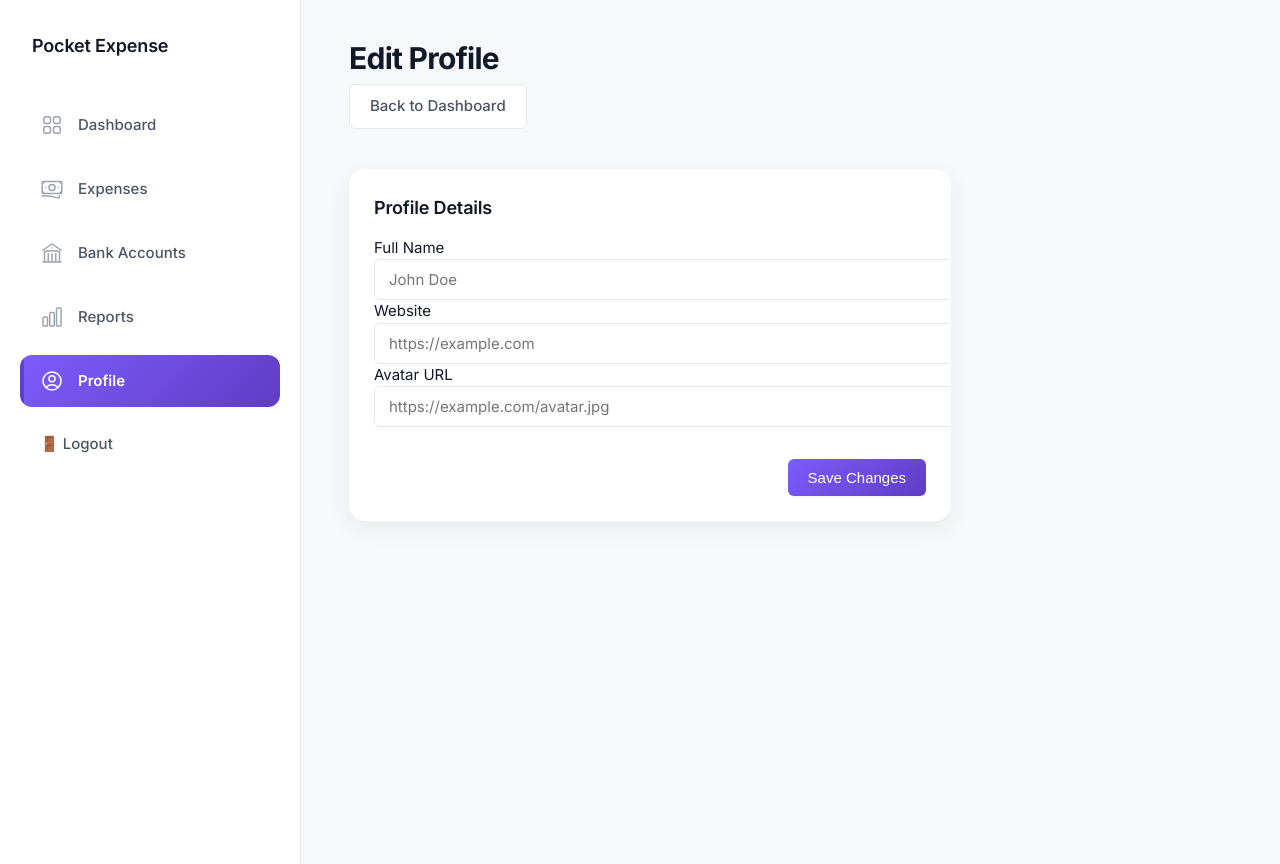
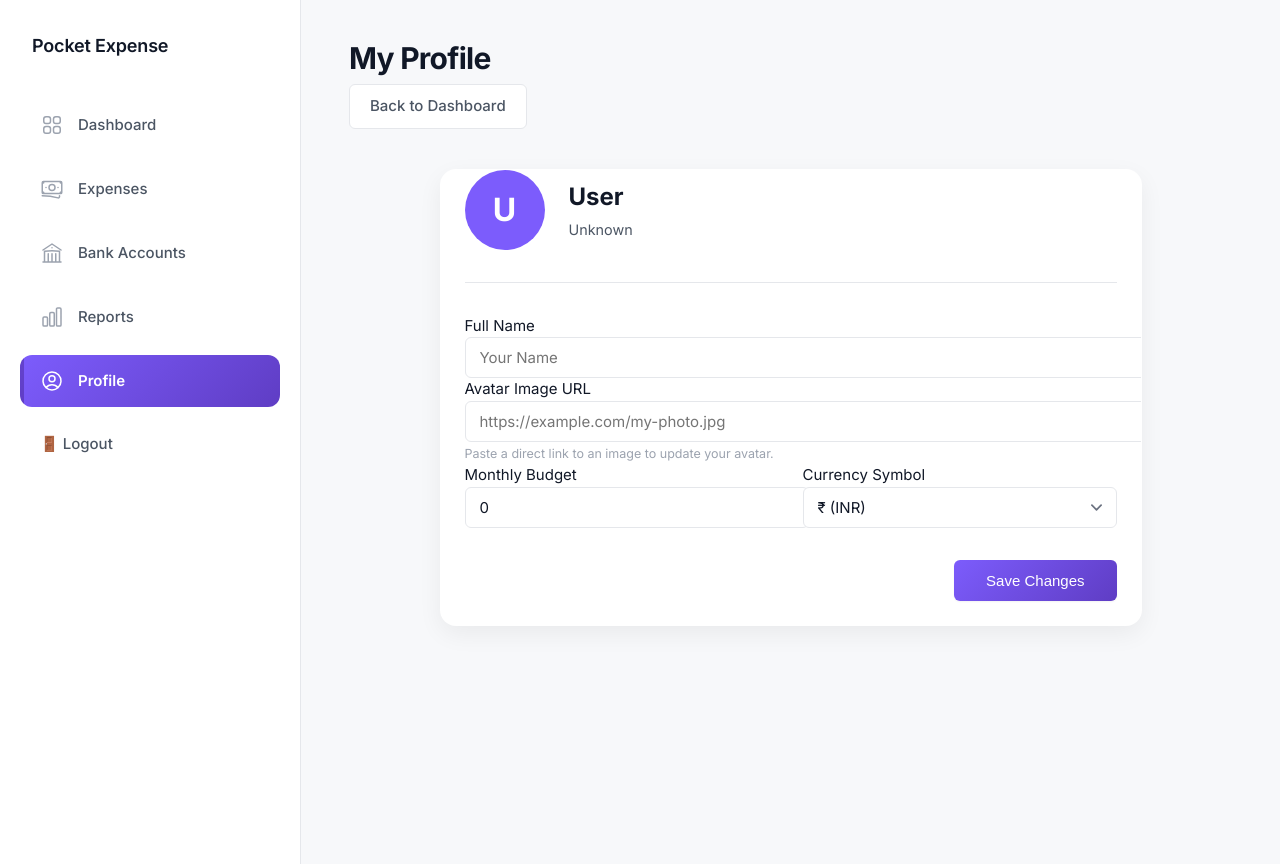
Before and after one commit to parthhkdigiverse/expense-tracker, a Flask app: page /profile in a window 1280 px wide. Run offline with Flask 3, Linux system fonts and the light colour scheme; a user stored in the database is signed in.

Commit message:
Add files via upload

```diff
--- a/app.py
+++ b/app.py
@@ -184,7 +184,8 @@ def dashboard():
                            profile=profile,
                            expenses=expenses, total=total_expense, total_income=total_income,
                            budget=budget, percentage=percentage,
-                           progress_class=progress_class)
+                           progress_class=progress_class,
+                           currency=profile.get('currency', '₹'))
 
 @app.route('/expenses')
 def expenses():
@@ -218,12 +219,16 @@ def expenses():
         banks_res = get_db(token).table('bank_accounts').select('id, bank_name').eq('user_id', session['user']).execute()
         banks = banks_res.data
 
+        profile_res = get_db(token).table('profiles').select('currency').eq('id', session['user']).execute()
+        currency = profile_res.data[0]['currency'] if profile_res.data else '₹'
+
     except Exception as e:
         flash(f"Error fetching expenses: {str(e)}", 'error')
         expenses = []
         banks = []
+        currency = '₹'
 
-    return render_template('expenses.html', expenses=expenses, banks=banks)
+    return render_template('expenses.html', expenses=expenses, banks=banks, currency=currency)
 
 @app.route('/banks')
 def banks():
@@ -240,6 +245,14 @@ def banks():
 
     return render_template('banks.html', banks=banks)
 
+# Helper to get profile with defaults
+def get_user_profile(token):
+    try:
+        res = get_db(token).table('profiles').select('*').eq('id', session['user']).execute()
+        return res.data[0] if res.data else {}
+    except:
+        return {}
+
 @app.route('/profile', methods=['GET', 'POST'])
 def profile():
     if 'user' not in session:
@@ -250,31 +263,35 @@ def profile():
 
     if request.method == 'POST':
         full_name = request.form.get('full_name')
-        website = request.form.get('website')
         avatar_url = request.form.get('avatar_url')
+        budget_val = request.form.get('budget', 0)
+        currency_val = request.form.get('currency', '₹')
 
         try:
-            # Pass the user's JWT to authorize the request against RLS policies
-
             get_db(token).table('profiles').update({
                 'full_name': full_name,
-                'website': website,
-                'avatar_url': avatar_url
+                'avatar_url': avatar_url,
+                'budget': float(budget_val),
+                'currency': currency_val
             }).eq('id', session['user']).execute()
 
             flash('Profile updated!', 'success')
-            return redirect(url_for('dashboard'))
+            return redirect(url_for('profile')) # Stay on profile page
         except Exception as e:
             flash(f"Error updating profile: {str(e)}", 'error')
 
-    # Fetch existing profile
+    # Fetch existing profile and email
     try:
+        profile = get_user_profile(token)
 
-        res = get_db(token).table('profiles').select('*').eq('id', session['user']).execute()
-        profile = res.data[0] if res.data else {}
-    except:
+        # Get Email from Supabase Auth
+        u = supabase.auth.get_user(token)
+        email = u.user.email if u and u.user else "Unknown"
+    except Exception as e:
         profile = {}
-    return render_template('profile.html', profile=profile)
+        email = "Unknown"
+        print(f"Error fetching profile/user: {e}")
+    return render_template('profile.html', profile=profile, email=email)
 
 @app.route('/add_bank', methods=['POST'])
 def add_bank():
@@ -441,14 +458,18 @@ def add_expense():
         except Exception as e:
             flash(f"Error adding {tx_type}: {str(e)}", 'error')
 
-    # GET - Fetch Banks
+    # GET - Fetch Banks and Currency
     try:
         banks_res = get_db(token).table('bank_accounts').select('id, bank_name').eq('user_id', session['user']).execute()
         banks = banks_res.data
+
+        prof_res = get_db(token).table('profiles').select('currency').eq('id', session['user']).execute()
+        currency = prof_res.data[0]['currency'] if prof_res.data else '₹'
     except:
         banks = []
+        currency = '₹'
 
-    return render_template('add.html', today=datetime.date.today(), expense=None, banks=banks)
+    return render_template('add.html', today=datetime.date.today(), expense=None, banks=banks, currency=currency)
 
 @app.route('/edit_expense/<expense_id>', methods=['GET', 'POST'])
 def edit_expense(expense_id):
@@ -495,7 +516,14 @@ def edit_expense(expense_id):
         flash('Transaction not found', 'error')
         return redirect(url_for('dashboard'))
 
-    return render_template('add.html', expense=expense, banks=banks, today=datetime.date.today())
+    # Get Currency
+    try:
+         prof_res = get_db(token).table('profiles').select('currency').eq('id', session['user']).execute()
+         currency = prof_res.data[0]['currency'] if prof_res.data else '₹'
+    except:
+         currency = '₹'
+
+    return render_template('add.html', expense=expense, banks=banks, today=datetime.date.today(), currency=currency)
 
 @app.route('/delete_expense/<expense_id>')
 def delete_expense(expense_id):
@@ -558,6 +586,9 @@ def reports():
         bar_exp = [monthly_data[m]['expense'] for m in bar_labels]
         bar_inc = [monthly_data[m]['income'] for m in bar_labels]
 
+        profile_res = get_db(token).table('profiles').select('currency').eq('id', session['user']).execute()
+        currency = profile_res.data[0]['currency'] if profile_res.data else '₹'
+
     except Exception as e:
         flash(f"Error generating reports: {str(e)}", 'error')
         exp_pie_labels = []
@@ -567,11 +598,13 @@ def reports():
         bar_labels = []
         bar_exp = []
         bar_inc = []
+        currency = '₹'
 
     return render_template('reports.html',
                             exp_pie_labels=exp_pie_labels, exp_pie_values=exp_pie_values,
                             inc_pie_labels=inc_pie_labels, inc_pie_values=inc_pie_values,
-                            bar_labels=bar_labels, bar_exp=bar_exp, bar_inc=bar_inc)
+                            bar_labels=bar_labels, bar_exp=bar_exp, bar_inc=bar_inc,
+                            currency=currency)
 
 @app.route('/export')
 def export_csv():
--- a/schema.sql
+++ b/schema.sql
@@ -58,8 +58,9 @@ create or replace trigger on_auth_user_created
   after insert on auth.users
   for each row execute procedure public.handle_new_user();
 
--- Add budget column to profiles
+-- Add budget and currency columns to profiles
 alter table public.profiles add column if not exists budget numeric default 0;
+alter table public.profiles add column if not exists currency text default '₹';
 
 -- Create expenses table
 create table public.expenses (
--- a/templates/add.html
+++ b/templates/add.html
@@ -40,7 +40,7 @@
             </div>
 
             <div class="form-group">
-                <label for="amount">Amount (₹)</label>
+                <label for="amount">Amount ({{ currency }})</label>
                 <input type="number" id="amount" name="amount" step="0.01" value="{{ expense.amount if expense else '' }}" placeholder="0.00" required>
             </div>
 
--- a/templates/expenses.html
+++ b/templates/expenses.html
@@ -76,8 +76,10 @@
                         {% endif %}
                     </td>
                     <td style="color: var(--text-secondary);">{{ expense.description }}</td>
-                    <td class="amount-cell {% if expense.type == 'income' %}text-income{% else %}text-expense{% endif %}" style="padding: 0.75rem 1.5rem;">
-                         {{ '+' if expense.type == 'income' else '-' }}₹{{ expense.amount }}
+                    <td>
+                        <span class="amount-badge {{ 'income' if expense.type == 'income' else 'expense' }}">
+                            {{ '+' if expense.type == 'income' else '-' }}{{ currency }}{{ expense.amount }}
+                        </span>
                     </td>
                     <td style="text-align: right;">
                         <a href="{{ url_for('edit_expense', expense_id=expense.id) }}" class="action-btn" title="Edit">
--- a/templates/profile.html
+++ b/templates/profile.html
@@ -1,33 +1,99 @@
 {% extends "base.html" %}
-
 {% block content %}
 <div class="dashboard-header">
-    <h1>Edit Profile</h1>
+    <h1>My Profile</h1>
     <a href="{{ url_for('dashboard') }}" class="btn-secondary">Back to Dashboard</a>
 </div>
-
-<div class="card" style="max-width: 600px;">
-    <div class="card-header">
-        <h2>Profile Details</h2>
-    </div>
+<div class="card profile-card" style="max-width: 700px; margin: 0 auto;">
     <div class="card-body">
         <form action="{{ url_for('profile') }}" method="POST">
+            <!-- Profile Header with Avatar -->
+            <div class="profile-header-section">
+                <div class="avatar-container">
+                    {% if profile.get('avatar_url') %}
+                    <img src="{{ profile.get('avatar_url') }}" alt="Avatar" class="profile-avatar">
+                    {% else %}
+                    <div class="profile-avatar-placeholder">{{ profile.get('full_name', 'U')[0] | upper }}</div>
+                    {% endif %}
+                </div>
+                <div class="profile-identity">
+                    <h2 style="margin: 0; font-size: 1.5rem;">{{ profile.get('full_name', 'User') }}</h2>
+                    <p style="margin: 0.25rem 0 0; color: var(--text-secondary); font-size: 0.9rem;">{{ email }}</p>
+                </div>
+            </div>
+
+            <hr style="border: 0; border-top: 1px solid var(--border-color); margin: 2rem 0;">
+
             <div class="form-group">
                 <label for="full_name">Full Name</label>
-                <input type="text" id="full_name" name="full_name" value="{{ profile.get('full_name', '') }}" placeholder="John Doe" required>
+                <input type="text" id="full_name" name="full_name" value="{{ profile.get('full_name', '') }}" placeholder="Your Name" required>
             </div>
+
             <div class="form-group">
-                <label for="website">Website</label>
-                <input type="url" id="website" name="website" value="{{ profile.get('website', '') }}" placeholder="https://example.com">
+                <label for="avatar_url">Avatar Image URL</label>
+                <input type="url" id="avatar_url" name="avatar_url" value="{{ profile.get('avatar_url', '') }}" placeholder="https://example.com/my-photo.jpg">
+                <small style="color: var(--text-tertiary);">Paste a direct link to an image to update your avatar.</small>
             </div>
-            <div class="form-group">
-                <label for="avatar_url">Avatar URL</label>
-                <input type="url" id="avatar_url" name="avatar_url" value="{{ profile.get('avatar_url', '') }}" placeholder="https://example.com/avatar.jpg">
+
+            <div class="grid-2">
+                <div class="form-group">
+                    <label for="budget">Monthly Budget</label>
+                    <input type="number" id="budget" name="budget" value="{{ profile.get('budget', 0) }}" step="0.01">
+                </div>
+                <div class="form-group">
+                    <label for="currency">Currency Symbol</label>
+                    <select id="currency" name="currency">
+                        <option value="₹" {% if profile.get('currency') == '₹' %}selected{% endif %}>₹ (INR)</option>
+                        <option value="$" {% if profile.get('currency') == '$' %}selected{% endif %}>$ (USD)</option>
+                        <option value="€" {% if profile.get('currency') == '€' %}selected{% endif %}>€ (EUR)</option>
+                        <option value="£" {% if profile.get('currency') == '£' %}selected{% endif %}>£ (GBP)</option>
+                        <option value="¥" {% if profile.get('currency') == '¥' %}selected{% endif %}>¥ (JPY)</option>
+                        <option value="AED" {% if profile.get('currency') == 'AED' %}selected{% endif %}>AED</option>
+                    </select>
+                </div>
             </div>
+
             <div style="text-align: right; margin-top: 2rem;">
-                <button type="submit" class="btn-primary">Save Changes</button>
+                <button type="submit" class="btn-primary" style="padding: 0.75rem 2rem;">Save Changes</button>
             </div>
         </form>
     </div>
 </div>
+
+<style>
+    .profile-header-section {
+        display: flex;
+        align-items: center;
+        gap: 1.5rem;
+        margin-bottom: 2rem;
+    }
+    .profile-avatar {
+        width: 80px;
+        height: 80px;
+        border-radius: 50%;
+        object-fit: cover;
+        border: 2px solid var(--border-color);
+    }
+    .profile-avatar-placeholder {
+        width: 80px;
+        height: 80px;
+        border-radius: 50%;
+        background: var(--brand-start);
+        color: white;
+        display: flex;
+        align-items: center;
+        justify-content: center;
+        font-size: 2rem;
+        font-weight: bold;
+    }
+    .grid-2 {
+        display: grid;
+        grid-template-columns: 1fr 1fr;
+        gap: 1.5rem;
+    }
+    @media (max-width: 600px) {
+        .grid-2 { grid-template-columns: 1fr; }
+        .profile-header-section { flex-direction: column; text-align: center; }
+    }
+</style>
 {% endblock %}
```
Also changed, not shown: templates/dashboard.html (+13 -11 lines).
